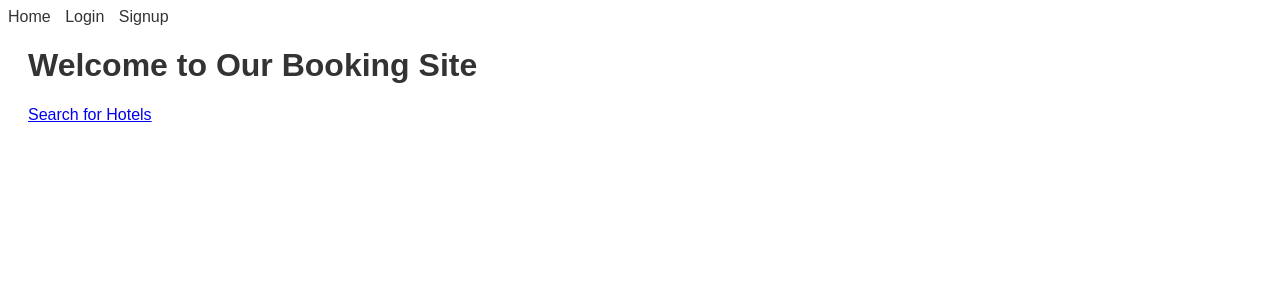
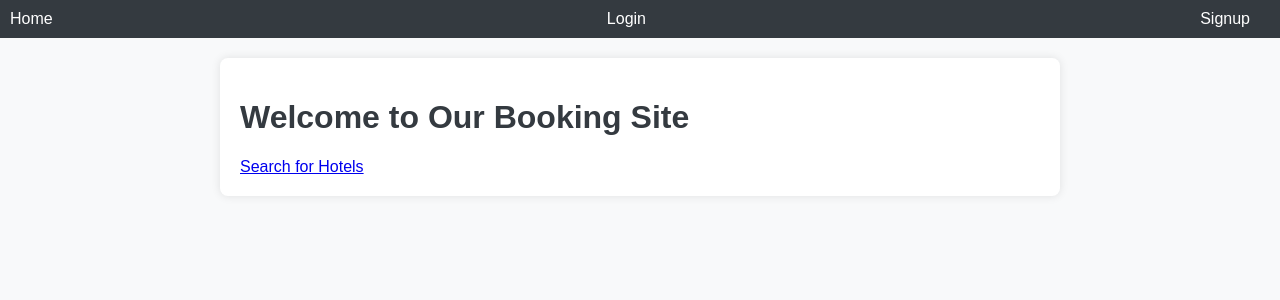
Before and after one commit to vijaydevops-git/hotel-booking, a Flask app: page / in a window 1280 px wide. Shown: the top 300 px of the page. Run offline with Flask 2, Linux system fonts and the light colour scheme.

Commit message:
Update style.css

```diff
--- a/static/css/style.css
+++ b/static/css/style.css
@@ -1,17 +1,60 @@
 body {
-  font-family: Arial, sans-serif;
+    font-family: Arial, sans-serif;
+    background-color: #f8f9fa;
+    margin: 0;
+    padding: 0;
+}
+
+nav {
+    background-color: #343a40;
+    padding: 10px;
+    display: flex;
+    justify-content: space-between;
+    align-items: center;
 }
 
 nav a {
-  margin-right: 10px;
-  text-decoration: none;
-  color: #333;
+    color: white;
+    text-decoration: none;
+    margin-right: 20px;
 }
 
 .content {
-  margin: 20px;
+    max-width: 800px;
+    margin: 20px auto;
+    padding: 20px;
+    background-color: white;
+    border-radius: 8px;
+    box-shadow: 0 0 10px rgba(0, 0, 0, 0.1);
 }
 
 h1 {
-  color: #333;
+    color: #343a40;
 }
+
+form {
+    display: flex;
+    flex-direction: column;
+}
+
+form label {
+    margin-bottom: 5px;
+}
+
+form input {
+    margin-bottom: 15px;
+    padding: 8px;
+    border: 1px solid #ccc;
+    border-radius: 4px;
+}
+
+form input[type="submit"] {
+    background-color: #007bff;
+    color: white;
+    border: none;
+    cursor: pointer;
+}
+
+form input[type="submit"]:hover {
+    background-color: #0056b3;
+}
```
